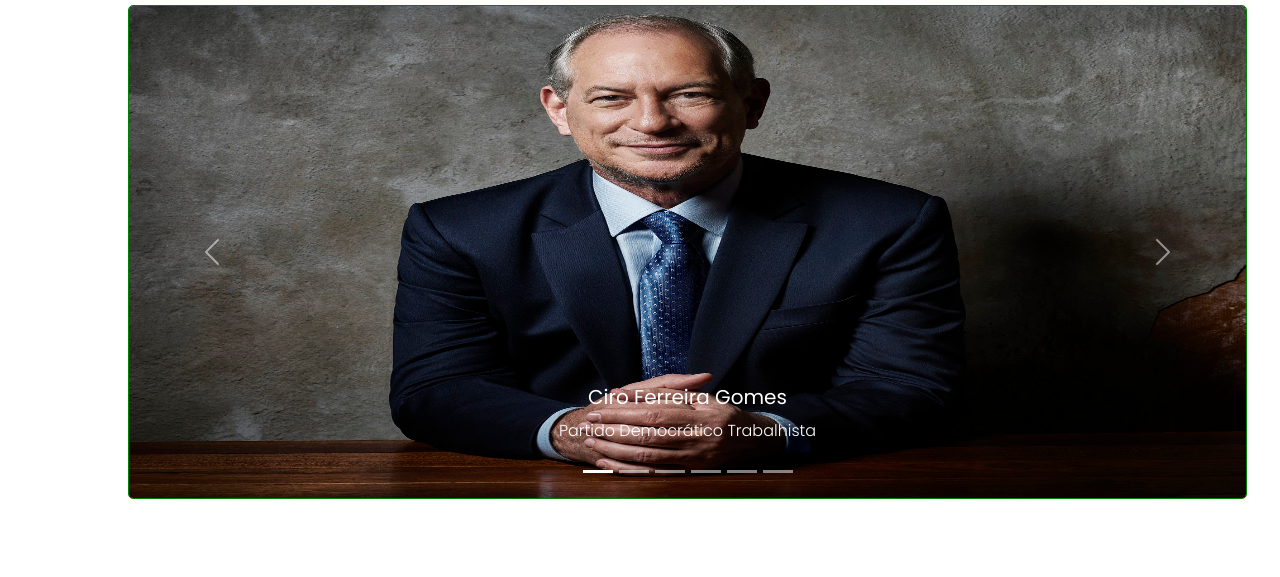
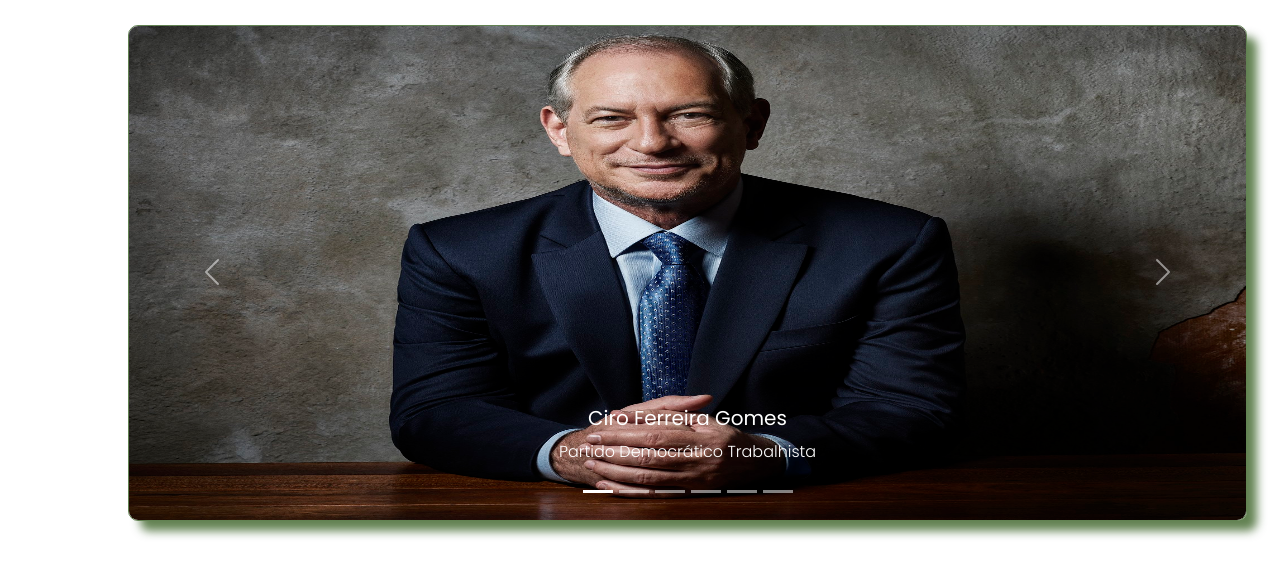
Before and after one commit to LeonardoMarques7/Eleica2022-ProjetoPW, a plain HTML site: page index.html in a window 1280 px wide. Shown: the part 71-648 px from the top of the page. Drawn offline with Linux system fonts and the light colour scheme.

Commit message:
Final of Final commit

```diff
--- a/index.html
+++ b/index.html
@@ -90,8 +90,6 @@
     .img-caro {
       width: 1119px;
       height: 494px;
-      border-radius: 5px;
-      border: 1px solid green;
     }
 
     .carousel-caption > p, h5{
@@ -101,6 +99,15 @@
     .central {
       margin-left: 10vw;
     }
+
+    .carousel-inner {
+      border-radius: 10px;
+      border: 1px solid;
+      border-color: rgba(25,71,0,0.68);
+      -webkit-box-shadow: 11px 11px 10px -1px rgba(25,71,0,0.68);
+      -moz-box-shadow: 11px 11px 10px -1px rgba(25,71,0,0.68);
+      box-shadow: 11px 11px 10px -1px rgba(25,71,0,0.68);
+    }
 </style>
   <body>
 
@@ -108,10 +115,10 @@
     <nav class="navbar navbar-expand-lg bg-transparent">
       <div class="container-fluid">
         <a class="navbar-brand" href="#"><img src="./imagens/logo_navbar.png" alt="" class="logo-nav"></a>
-        <button class="navbar-toggler" type="button" data-bs-toggle="collapse" data-bs-target="#navbarSupportedContent" aria-controls="navbarSupportedContent" aria-expanded="false" aria-label="Toggle navigation">
+        <button class="navbar-toggler navbar-light" type="button" data-bs-toggle="collapse" data-bs-target="#navbarTogglerDemo02" aria-controls="navbarTogglerDemo02" aria-expanded="false" aria-label="Toggle navigation">
           <span class="navbar-toggler-icon"></span>
         </button>
-        <div class="collapse navbar-collapse" id="navbarSupportedContent">
+        <div class="collapse navbar-collapse" id="navbarTogglerDemo02">
           <ul class="navbar-nav me-auto mb-2 mb-lg-0">
             <li class="nav-item">
               <a class="nav-link" href="./candidatos.html">Candidatos</a>
@@ -137,9 +144,9 @@
     </nav>
 
     <!-- Carrossel -->
-    <section class="central">
+    <section class="central" style="margin-top: 20px;">
       <div id="carouselExampleCaptions" class="carousel slide carrossel" data-bs-ride="false">
-        <div class="carousel-indicators">
+        <div class="carousel-indicators" >
           <button type="button" data-bs-target="#carouselExampleCaptions" data-bs-slide-to="0" class="active" aria-current="true" aria-label="Slide 1"></button>
           <button type="button" data-bs-target="#carouselExampleCaptions" data-bs-slide-to="1" aria-label="Slide 2"></button>
           <button type="button" data-bs-target="#carouselExampleCaptions" data-bs-slide-to="2" aria-label="Slide 3"></button>
```
Also changed, not shown: candidatos.html (+2 -2 lines), votar.html (+3 -3 lines).
